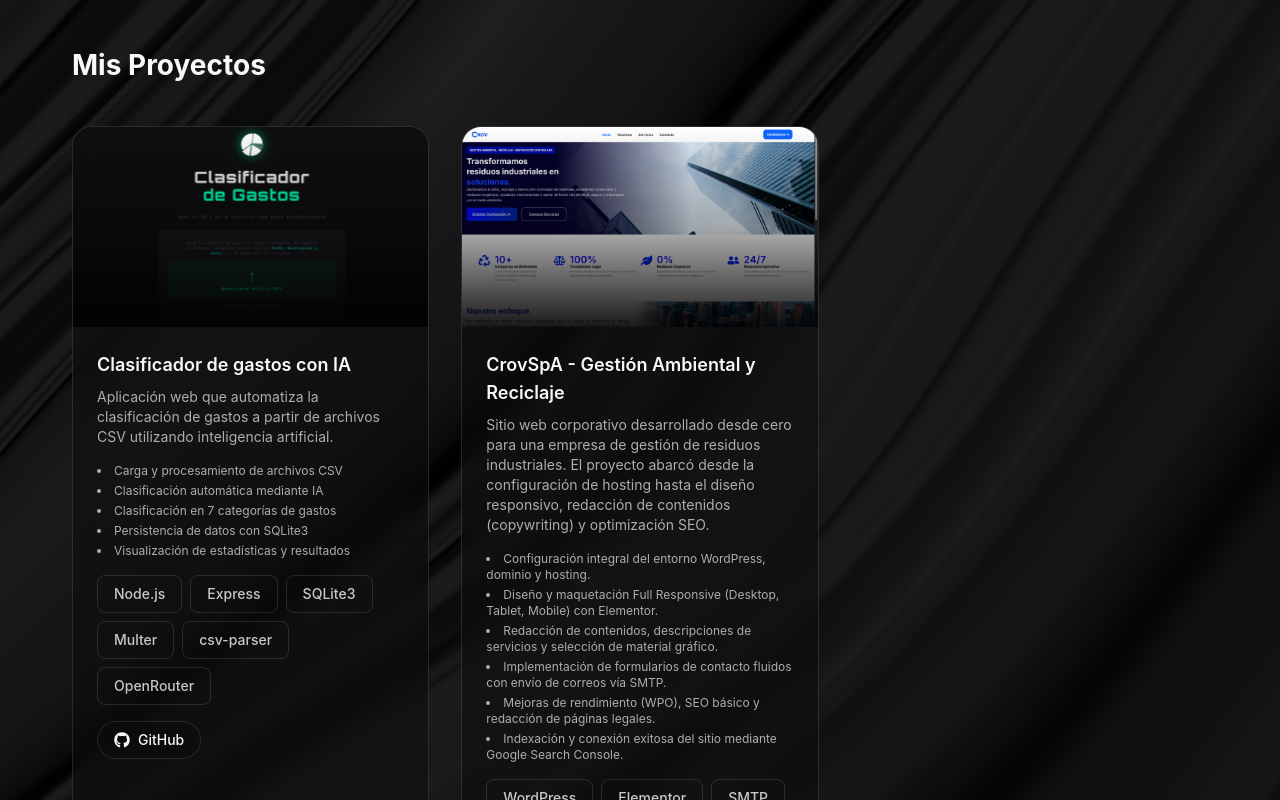
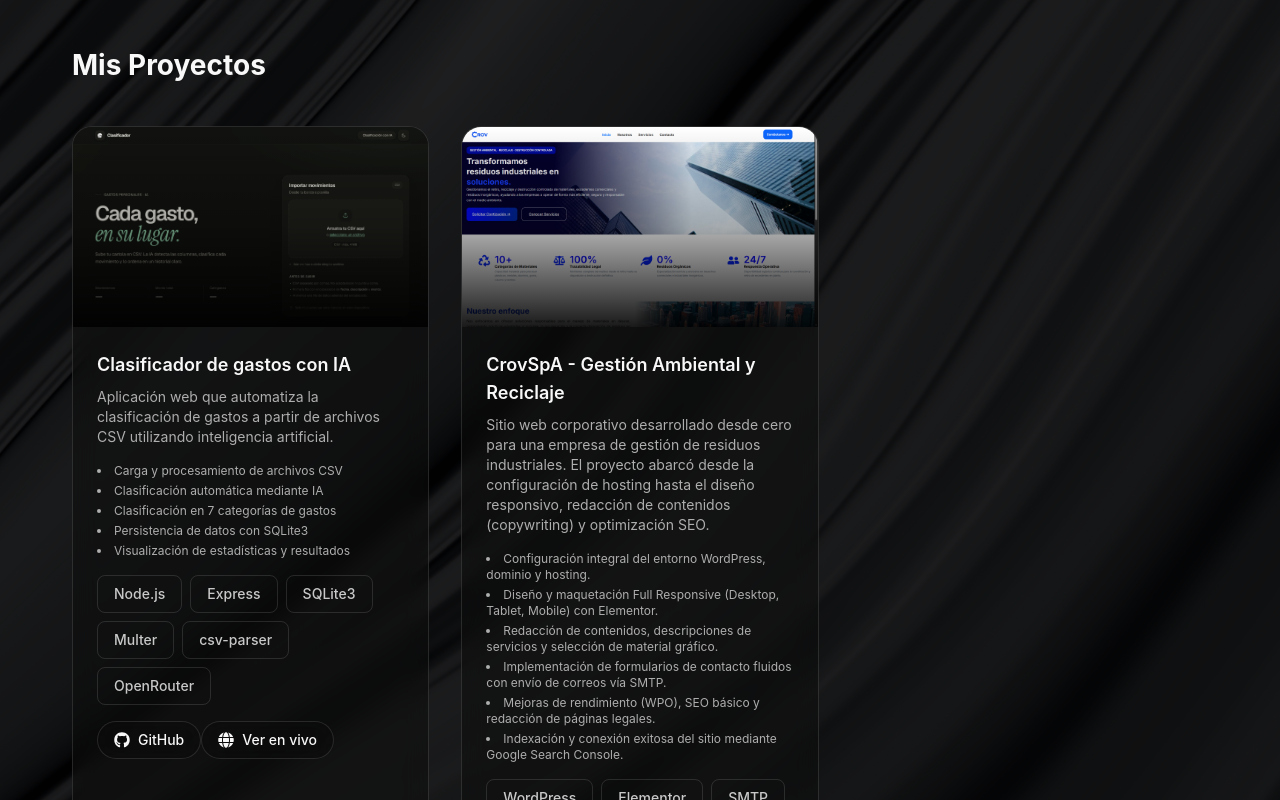
Before and after one commit to Diego4riel/Portafolio_DiegoEscalona_fullstack, a React (Vite) app: page / in a window 1280 px wide. Shown: the part 1780-2580 px from the top of the page. Built offline with nearby package versions, Linux system fonts and the light colour scheme.

Commit message:
fix: actualizar imagen del proyecto clasificador de gastos con ia

```diff
--- a/src/data/projects.ts
+++ b/src/data/projects.ts
@@ -6,8 +6,9 @@ export const projects: Project[] = [
     title: 'Clasificador de gastos con IA',
     description:
       'Aplicación web que automatiza la clasificación de gastos a partir de archivos CSV utilizando inteligencia artificial.',
-    image: '/projects/Clasificador_De_gastos.png',
+    image: 'projects/clasificadorigastos.png',
     technologies: ['Node.js', 'Express', 'SQLite3', 'Multer', 'csv-parser', 'OpenRouter'],
+    liveUrl: 'https://clasificador-de-gastos.vercel.app/',
     githubUrl: 'https://github.com/Diego4riel/Clasificador-de-gastos',
     highlights: [
       'Carga y procesamiento de archivos CSV',
```
Also changed, not shown: public/projects/Clasificador_De_gastos.png (deleted), public/projects/clasificadorigastos.png (added).
